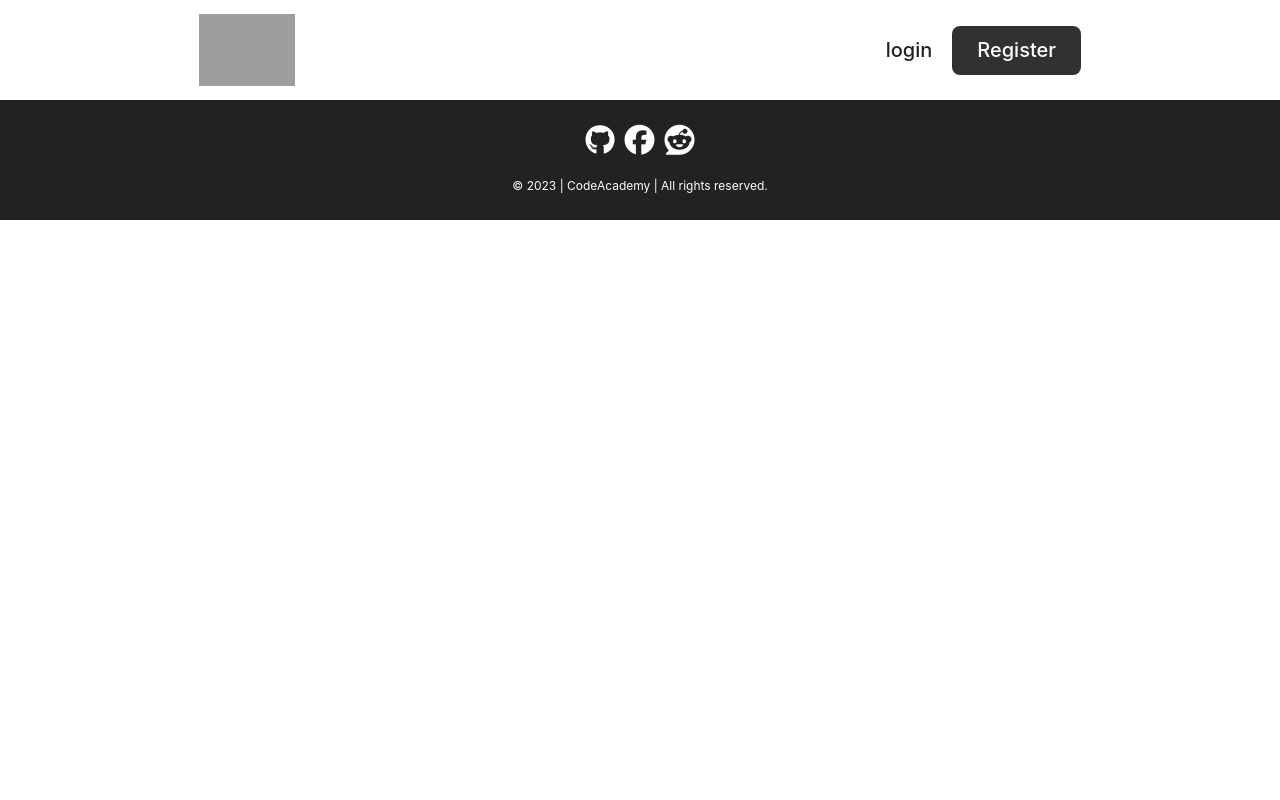
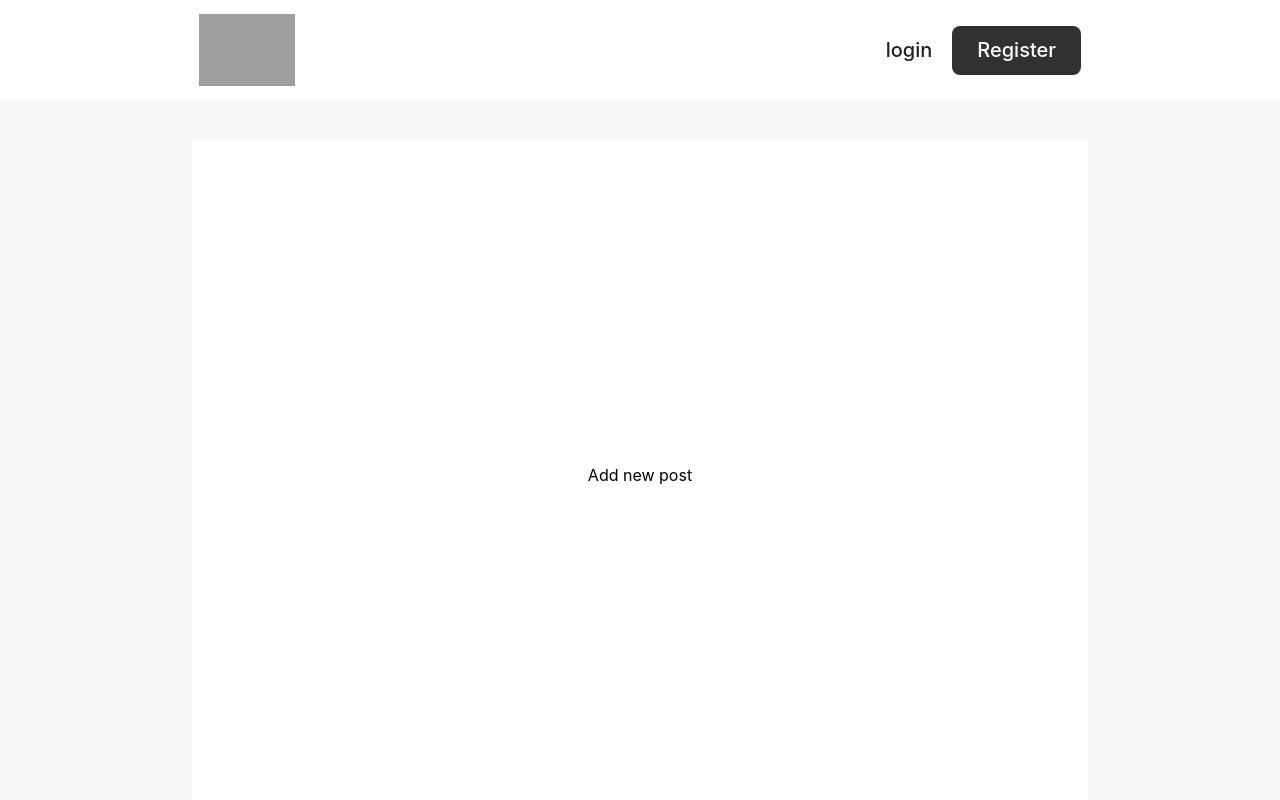
Before and after one commit to Maurakulis/React-Exam, a React (Vite) app: page /newPost in a window 1280 px wide. Shown: the top 800 px of the page. Built offline with nearby package versions, Linux system fonts and the light colour scheme; data requests are answered from the project's data file; grey boxes are pictures that could not be loaded.

Commit message:
add newPost page and route for it

```diff
--- a/src/App.jsx
+++ b/src/App.jsx
@@ -7,6 +7,7 @@ import Footer from './components/UI/Footer'
 import Home from './components/Pages/Home'
 import { useContext } from 'react'
 import UsersContext from './contexts/UsersContext'
+import AddNewPost from './components/Pages/AddNewPost'
 
 function App() {
   const { currentUser } = useContext(UsersContext)
@@ -18,6 +19,7 @@ function App() {
         <Route path='register' element={<Register />} />
         <Route path='login' element={<Login />} />
         <Route path='home' element={currentUser ? <Home /> : <Navigate to='/register' />} />
+        <Route path='newPost' element={<AddNewPost />}></Route>
       </Routes>
       <Footer />
     </>
--- /dev/null
+++ b/src/components/Pages/AddNewPost.jsx
@@ -0,0 +1,12 @@
+const AddNewPost = () => {
+
+  return (
+    <main>
+      <section>
+        <p>Add new post</p>
+      </section>
+    </main>
+  )
+}
+
+export default AddNewPost
--- a/src/components/UI/Header.jsx
+++ b/src/components/UI/Header.jsx
@@ -20,7 +20,7 @@ const Header = () => {
               </> :
               <>
                 <li><Link to="/home">Home</Link></li>
-                <li><Link to="/">Add new post</Link></li>
+                <li><Link to="/newPost">Add new post</Link></li>
                 <li><button onClick={() => {
                   setCurrentUser(null)
                   navigate('/register')
```
